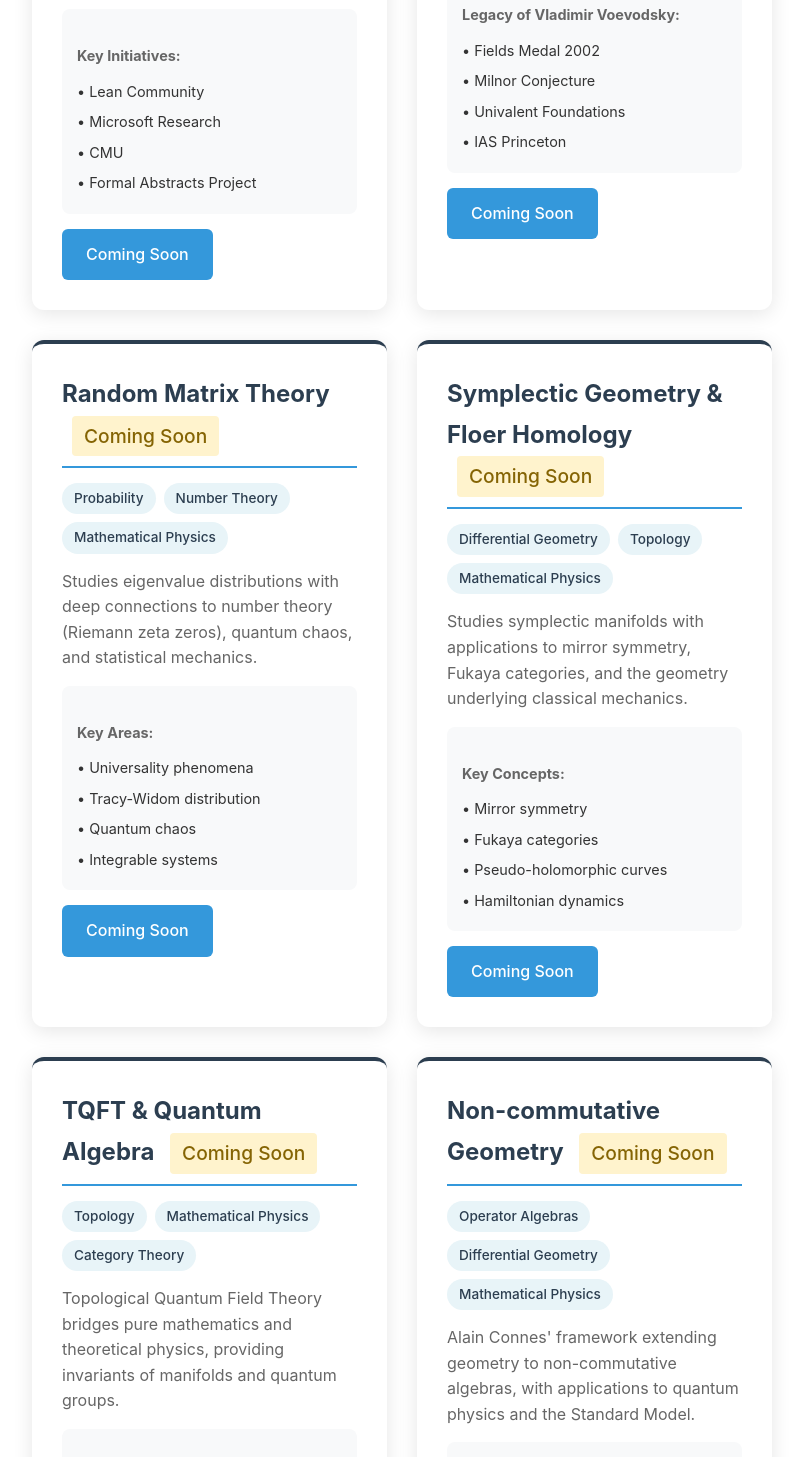
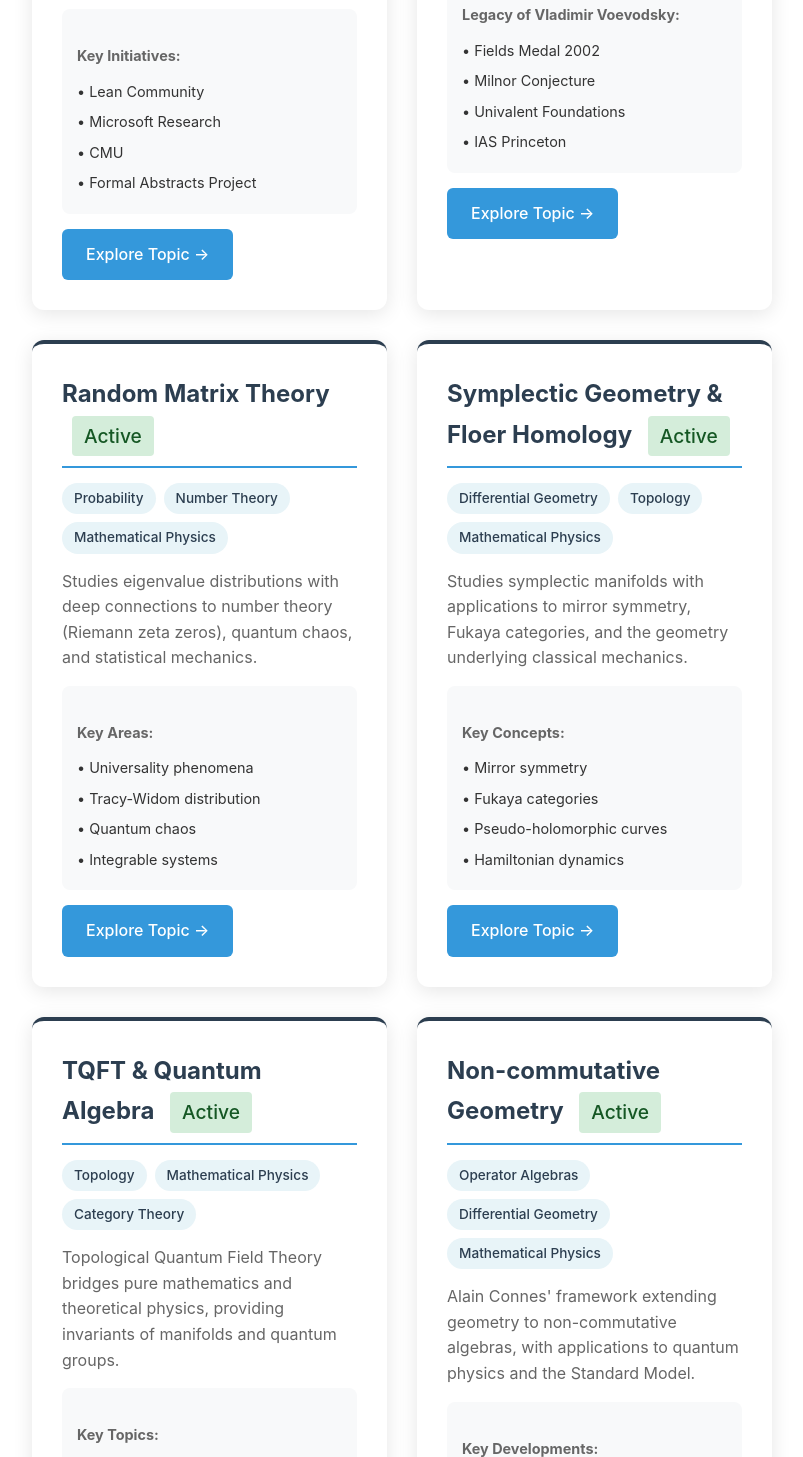
Before and after one commit to shayanmanesh/mathhelp, a website: page advanced/index.html in a window 1280 px wide. Shown: the part 2630-4087 px from the top of the page, without its empty margins (28-831 px from the left). Drawn offline with nearby package versions, Linux system fonts and the light colour scheme.

Commit message:
Advanced Math concepts updated

```diff
--- a/advanced/index.html
+++ b/advanced/index.html
@@ -280,7 +280,7 @@
 
                         <!-- Derived Algebraic Geometry -->
                         <div class="topic-card">
-                            <h2>Derived Algebraic Geometry <span class="topic-status status-coming">Coming Soon</span></h2>
+                            <h2>Derived Algebraic Geometry <span class="topic-status status-active">Active</span></h2>
                             <div class="field-tags">
                                 <span class="field-tag">Algebraic Geometry</span>
                                 <span class="field-tag">Homological Algebra</span>
@@ -298,12 +298,12 @@
                                     <li>• Paris-Saclay</li>
                                 </ul>
                             </div>
-                            <a href="#" class="explore-btn">Coming Soon</a>
+                            <a href="derived-algebraic-geometry.html" class="explore-btn">Explore Topic →</a>
                         </div>
 
                         <!-- Machine-Assisted Theorem Proving -->
                         <div class="topic-card">
-                            <h2>Machine-Assisted Theorem Proving <span class="topic-status status-coming">Coming Soon</span></h2>
+                            <h2>Machine-Assisted Theorem Proving <span class="topic-status status-active">Active</span></h2>
                             <div class="field-tags">
                                 <span class="field-tag">Logic</span>
                                 <span class="field-tag">Proof Theory</span>
@@ -321,12 +321,12 @@
                                     <li>• Formal Abstracts Project</li>
                                 </ul>
                             </div>
-                            <a href="#" class="explore-btn">Coming Soon</a>
+                            <a href="theorem-proving.html" class="explore-btn">Explore Topic →</a>
                         </div>
 
                         <!-- Motivic Homotopy Theory -->
                         <div class="topic-card">
-                            <h2>Motivic Homotopy Theory <span class="topic-status status-coming">Coming Soon</span></h2>
+                            <h2>Motivic Homotopy Theory <span class="topic-status status-active">Active</span></h2>
                             <div class="field-tags">
                                 <span class="field-tag">Algebraic Topology</span>
                                 <span class="field-tag">Algebraic Geometry</span>
@@ -344,12 +344,12 @@
                                     <li>• IAS Princeton</li>
                                 </ul>
                             </div>
-                            <a href="#" class="explore-btn">Coming Soon</a>
+                            <a href="motivic-homotopy.html" class="explore-btn">Explore Topic →</a>
                         </div>
 
                         <!-- Random Matrix Theory -->
                         <div class="topic-card">
-                            <h2>Random Matrix Theory <span class="topic-status status-coming">Coming Soon</span></h2>
+                            <h2>Random Matrix Theory <span class="topic-status status-active">Active</span></h2>
                             <div class="field-tags">
                                 <span class="field-tag">Probability</span>
                                 <span class="field-tag">Number Theory</span>
@@ -367,12 +367,12 @@
                                     <li>• Integrable systems</li>
                                 </ul>
                             </div>
-                            <a href="#" class="explore-btn">Coming Soon</a>
+                            <a href="random-matrix-theory.html" class="explore-btn">Explore Topic →</a>
                         </div>
 
                         <!-- Symplectic Geometry -->
                         <div class="topic-card">
-                            <h2>Symplectic Geometry & Floer Homology <span class="topic-status status-coming">Coming Soon</span></h2>
+                            <h2>Symplectic Geometry & Floer Homology <span class="topic-status status-active">Active</span></h2>
                             <div class="field-tags">
                                 <span class="field-tag">Differential Geometry</span>
                                 <span class="field-tag">Topology</span>
@@ -390,12 +390,12 @@
                                     <li>• Hamiltonian dynamics</li>
                                 </ul>
                             </div>
-                            <a href="#" class="explore-btn">Coming Soon</a>
+                            <a href="symplectic-geometry.html" class="explore-btn">Explore Topic →</a>
                         </div>
 
                         <!-- TQFT -->
                         <div class="topic-card">
-                            <h2>TQFT & Quantum Algebra <span class="topic-status status-coming">Coming Soon</span></h2>
+                            <h2>TQFT & Quantum Algebra <span class="topic-status status-active">Active</span></h2>
                             <div class="field-tags">
                                 <span class="field-tag">Topology</span>
                                 <span class="field-tag">Mathematical Physics</span>
@@ -413,12 +413,12 @@
                                     <li>• Chern-Simons theory</li>
                                 </ul>
                             </div>
-                            <a href="#" class="explore-btn">Coming Soon</a>
+                            <a href="tqft-quantum-algebra.html" class="explore-btn">Explore Topic →</a>
                         </div>
 
                         <!-- Non-commutative Geometry -->
                         <div class="topic-card">
-                            <h2>Non-commutative Geometry <span class="topic-status status-coming">Coming Soon</span></h2>
+                            <h2>Non-commutative Geometry <span class="topic-status status-active">Active</span></h2>
                             <div class="field-tags">
                                 <span class="field-tag">Operator Algebras</span>
                                 <span class="field-tag">Differential Geometry</span>
@@ -436,7 +436,7 @@
                                     <li>• Connes' distance formula</li>
                                 </ul>
                             </div>
-                            <a href="#" class="explore-btn">Coming Soon</a>
+                            <a href="noncommutative-geometry.html" class="explore-btn">Explore Topic →</a>
                         </div>
                     </div>
 
```
